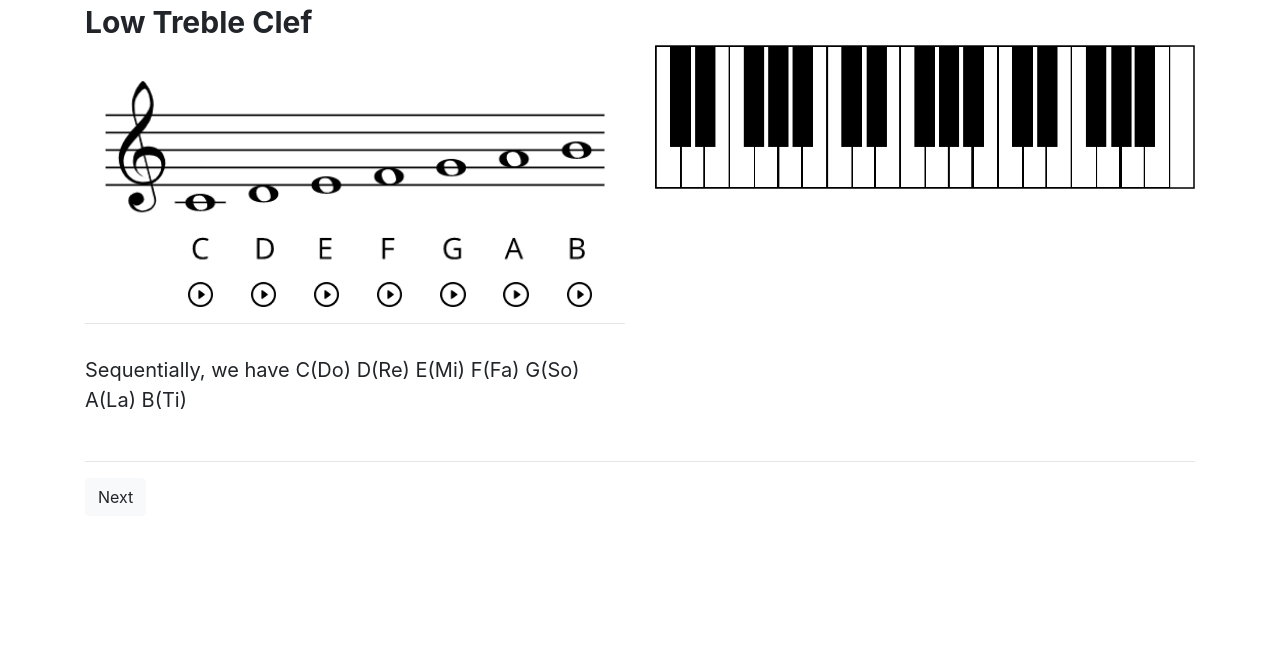
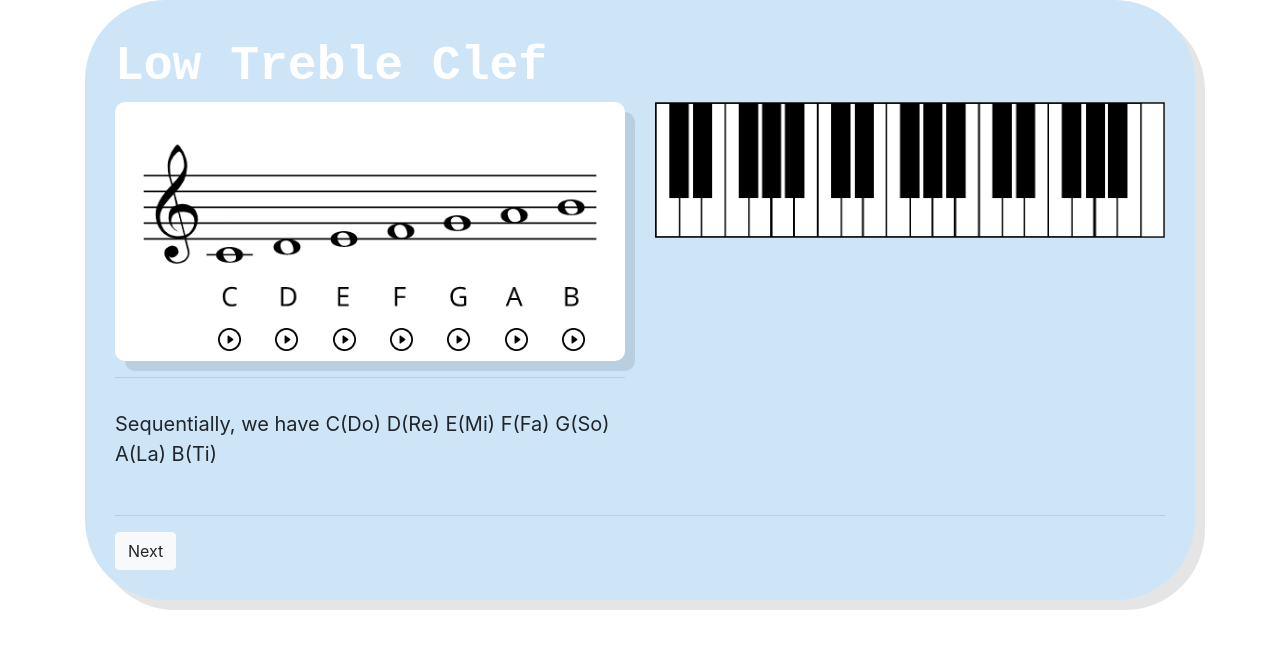
Before and after one commit to CChenLi/Read-Notes, a Flask app: page /lesson/clef/1 in a window 1280 px wide. Shown: the part 56-705 px from the top of the page. Run offline with Flask 2, Linux system fonts and the light colour scheme; some libraries are stand-ins or nearby versions.

Commit message:
Graphic design

```diff
--- a/Source/static/main.css
+++ b/Source/static/main.css
@@ -1,9 +1,22 @@
 .bigbold{
     padding-left : 0px;
-    font-size: 30px;
+    font-size: 48px;
     font-weight: bold;
+    color: rgb(255, 255, 255);
+    font-family:'Courier New', Courier, monospace;
 }
-
+.artboard {
+    padding: 30px;
+    background-color: rgb(206, 229, 248);
+    border-radius: 5rem;
+    box-shadow: 10px 10px rgba(0, 0, 0, 0.1);
+}
+.area-1 {
+    background-color: white;
+    border-radius: 10px;
+    padding: 10px;
+    box-shadow: 10px 10px rgba(0, 0, 0, 0.1);
+}
 .title{
     font-size: 30px;
 }
--- a/Source/templates/clef.html
+++ b/Source/templates/clef.html
@@ -18,10 +18,11 @@
     </div>
     <div class="row">
         <div class="col-lg-6 col-12">
-            <img class="lesson-img" src={{lesson.image_path}}>
-            <br>
-
-            <div id="players"></div>
+            <div class="area-1">
+                <img class="lesson-img" src={{lesson.image_path}}>
+                <br>
+                <div id="players"></div>
+            </div>
             <hr>
             <div class="lessontext">
                 {{lesson.description}}
--- a/Source/templates/layout.html
+++ b/Source/templates/layout.html
@@ -36,8 +36,10 @@
     </nav>
 
     <div class="container">
+      <div class="artboard">
         {% block content %}
         {% endblock %}
+      </div>
     </div>
 
   </body>
```
